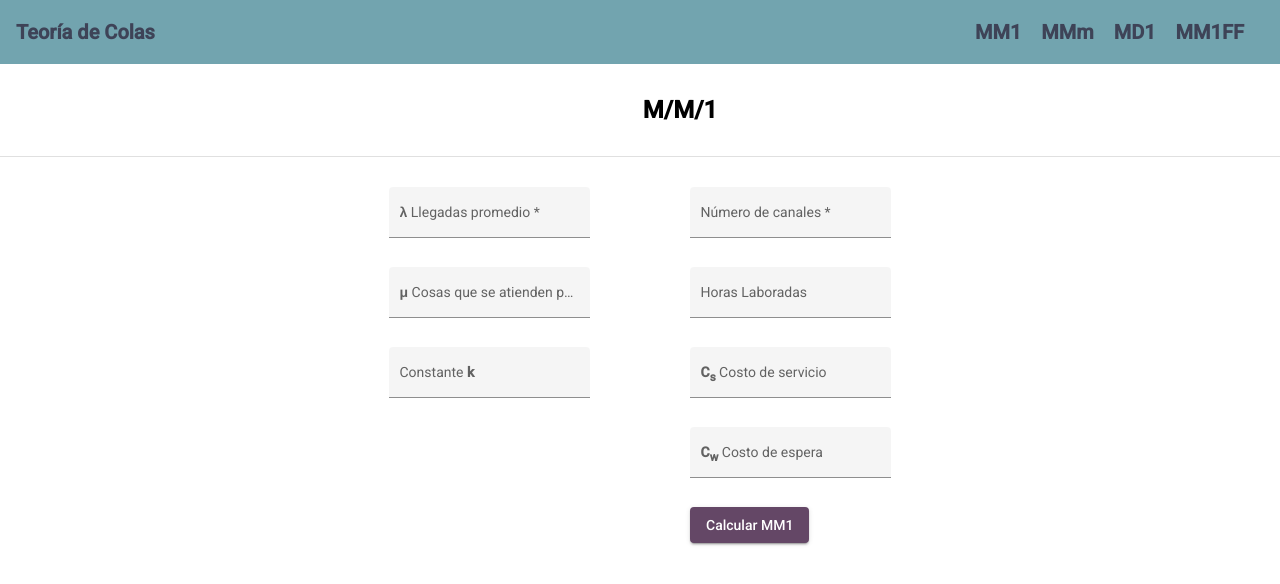
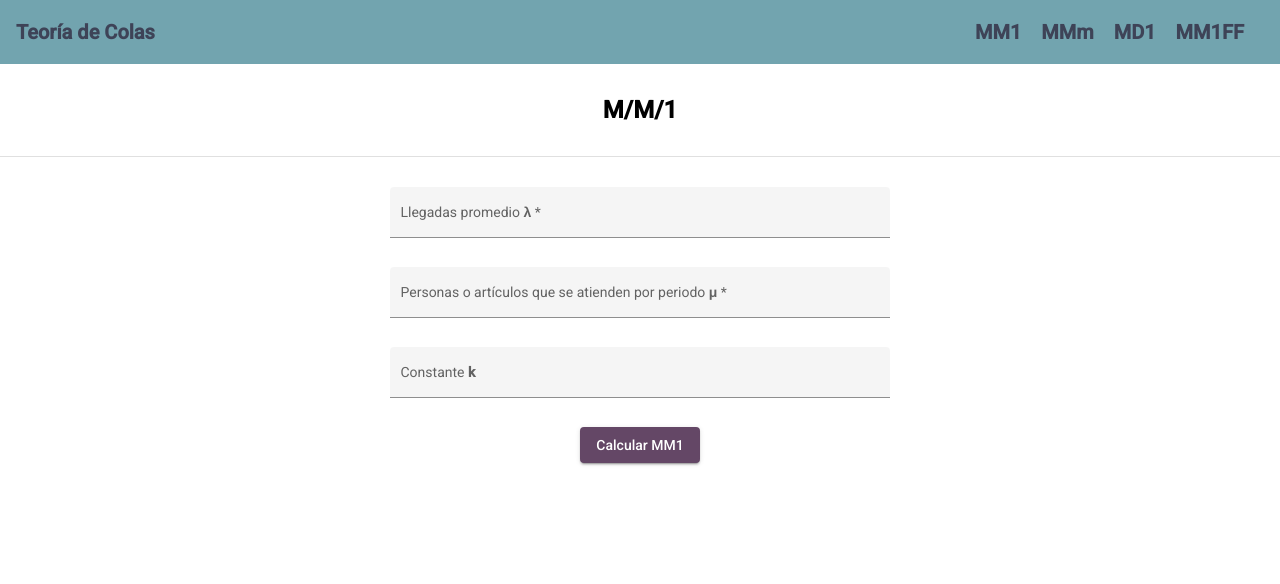
Before and after one commit to pavega/teoria-colas, an Angular app: page /MM1 in a window 1280 px wide. Shown: the top 584 px of the page. Built offline with nearby package versions, Linux system fonts and the light colour scheme.

Commit message:
Se quitaron los costos

```diff
--- a/src/app/formula/md1/md1.component.css
+++ b/src/app/formula/md1/md1.component.css
@@ -11,7 +11,6 @@
 .title {
   text-align: center;
   margin-top: 30px;
-  margin-left: 80px;
   margin-bottom: 30px;
 }
 
@@ -69,3 +68,9 @@
 .mat-flat-button.mat-primary, .mat-raised-button.mat-primary, .mat-fab.mat-primary, .mat-mini-fab.mat-primary {
   background-color: #644766;
 }
+
+.buttonStyle{
+  display:flex;
+  justify-content:center;
+  align-items:center;
+}
--- a/src/app/formula/md1/md1.component.html
+++ b/src/app/formula/md1/md1.component.html
@@ -6,17 +6,19 @@
   <form class='form' [formGroup]="md1Form" (ngSubmit)="calcularMD1()">
     <div class="form-group">
       <mat-form-field class="full-width" appearance="fill">
-        <mat-label><b>λ</b> Llegadas promedio</mat-label>
+        <mat-label>Llegadas promedio <b>λ</b></mat-label>
         <input type="number" matInput formControlName="llegadasPromedio3" class="form-control" id="llegadasPromedio3" required>
       </mat-form-field>
     </div>
     <div class="form-group">
       <mat-form-field class="full-width" appearance="fill">
-        <mat-label><b>μ</b> Cosas que se atienden por periodo</mat-label>
+        <mat-label>Persona o artículos que se atienden por periodo <b>μ</b></mat-label>
         <input type="number" matInput formControlName="atendidoPorPeriodo3" class="form-control" id="atendidoPorPeriodo3" required>
       </mat-form-field>
     </div>
-    <button type="submit" mat-raised-button color="primary">Calcular MD1</button>
+    <div class="buttonStyle">
+      <button type="submit" mat-raised-button color="primary">Calcular MD1</button>
+    </div>
   </form>
 </div>
 
--- a/src/app/formula/mm1-ff/mm1-ff.component.css
+++ b/src/app/formula/mm1-ff/mm1-ff.component.css
@@ -11,7 +11,6 @@
 .title {
   text-align: center;
   margin-top: 30px;
-  margin-left: 80px;
   margin-bottom: 30px;
 }
 
@@ -100,3 +99,9 @@
 .mat-flat-button.mat-primary, .mat-raised-button.mat-primary, .mat-fab.mat-primary, .mat-mini-fab.mat-primary {
   background-color: #644766;
 }
+
+.buttonStyle{
+  display:flex;
+  justify-content:center;
+  align-items:center;
+}
--- a/src/app/formula/mm1-ff/mm1-ff.component.html
+++ b/src/app/formula/mm1-ff/mm1-ff.component.html
@@ -6,19 +6,19 @@
   <form class='form' [formGroup]="mm1FF" (ngSubmit)="calcularMM1FF()">
     <div class="form-group">
       <mat-form-field class="full-width" appearance="fill">
-        <mat-label><b>λ</b> Llegadas promedio</mat-label>
+        <mat-label>Llegadas promedio <b>λ</b></mat-label>
         <input type="number" matInput formControlName="llegadasPromedio" class="form-control" id="llegadasPromedio" required>
       </mat-form-field>
     </div>
     <div class="form-group">
       <mat-form-field class="full-width" appearance="fill">
-        <mat-label><b>μ</b> Cosas que se atienden por periodo</mat-label>
+        <mat-label>Personas o artículos que se atienden por periodo <b>μ</b></mat-label>
         <input type="number" matInput formControlName="atendidoPorPeriodo" class="form-control" id="atendidoPorPeriodo"required>
       </mat-form-field>
     </div>
     <div class="form-group">
       <mat-form-field class="full-width" appearance="fill">
-        <mat-label><b>N</b> Tamaño de la población</mat-label>
+        <mat-label>Tamaño de la población <b>N</b> </mat-label>
         <input type="number" matInput formControlName="tamanioPoblacion" class="form-control" id="tamanioPoblacion" [(ngModel)]="cantidadFilas" (ngModelChange)="generarFilas()" (input)="cleanTable()" required>
       </mat-form-field>
     </div>
@@ -34,7 +34,9 @@
         <td>{{ probaTerceraColumna }}</td>
       </tr>
     </table>
-    <button type="submit" mat-raised-button color="primary">Calcular MM1FF</button>
+    <div class="buttonStyle">
+      <button type="submit" mat-raised-button color="primary">Calcular MM1FF</button>
+    </div>
   </form>
 </div>
 
--- a/src/app/formula/mm1/mm1.component.css
+++ b/src/app/formula/mm1/mm1.component.css
@@ -11,7 +11,6 @@
 .title {
   text-align: center;
   margin-top: 30px;
-  margin-left: 80px;
   margin-bottom: 30px;
 }
 
@@ -19,10 +18,6 @@
   margin-top: 30px;
   display: flex;
   justify-content: center;
-}
-
-.form-column {
-  margin: 0 50px;
 }
 
 .form-group {
@@ -73,3 +68,9 @@
 .mat-flat-button.mat-primary, .mat-raised-button.mat-primary, .mat-fab.mat-primary, .mat-mini-fab.mat-primary {
   background-color: #644766;
 }
+
+.buttonStyle{
+  display:flex;
+  justify-content:center;
+  align-items:center;
+}
--- a/src/app/formula/mm1/mm1.component.html
+++ b/src/app/formula/mm1/mm1.component.html
@@ -3,18 +3,16 @@
   <mat-divider></mat-divider>
 </div>
 <div class="container">
-  <div class="form-column">
-
   <form class='form' [formGroup]="form" (ngSubmit)="calcularMM1()">
     <div class="form-group">
       <mat-form-field class="full-width" appearance="fill">
-          <mat-label><b>λ</b> Llegadas promedio</mat-label>
+        <mat-label>Llegadas promedio <b>λ</b></mat-label>
         <input type="number" matInput formControlName="llegadasPromedio" class="form-control" id="llegadasPromedio" required>
       </mat-form-field>
     </div>
     <div class="form-group">
       <mat-form-field class="full-width" appearance="fill">
-          <mat-label><b>μ</b> Cosas que se atienden por periodo</mat-label>
+        <mat-label>Personas o artículos que se atienden por periodo <b>μ</b></mat-label>
         <input type="number" matInput formControlName="atendidoPorPeriodo" class="form-control" id="atendidoPorPeriodo" required>
       </mat-form-field>
     </div>
@@ -24,9 +22,12 @@
         <input type="number" matInput formControlName="valorEvaluado" class="form-control" id="valorEvaluado">
       </mat-form-field>
     </div>
+    <div class="buttonStyle">
+      <button type="submit" mat-raised-button color="primary">Calcular MM1</button>
+    </div>
   </form>
 </div>
-  <div class="form-column">
+  <!-- <div class="form-column">
     <form class='form' [formGroup]="form" (ngSubmit)="calcularMM1()">
       <div class="form-group">
         <mat-form-field class="full-width" appearance="fill">
@@ -51,11 +52,10 @@
           <mat-label><b>C<sub>w</sub></b> Costo de espera</mat-label>
           <input type="number" matInput formControlName="costoInsatisfaccion" class="form-control" id="costoInsatisfaccion">
         </mat-form-field>
-      </div>
+
       <button type="submit" mat-raised-button color="primary">Calcular MM1</button>
     </form>
-  </div>
-</div>
+  </div></div> -->
 
 <div class="table-container mat-elevation-z8" *ngIf="lmm1!=-1">
   <table class="table">
@@ -68,11 +68,11 @@
         <th data-toggle="tooltip" data-placement="top" title="Probabilidad de uso del sistema" scope="col">Ro</th>
         <th data-toggle="tooltip" data-placement="top" title="Probabilidad de no uso" scope="col">P0</th>
         <th data-toggle="tooltip" data-placement="top" title="Probabilidad clientes mayor a K" scope="col">Pn>K</th>
-        <th scope="col" data-toggle="tooltip" data-placement="top" title="Costo total del servicio diario">C.T servicio (*HL)</th>
+        <!-- <th scope="col" data-toggle="tooltip" data-placement="top" title="Costo total del servicio diario">C.T servicio (*HL)</th>
         <th class="bg bg-info" scope="col" data-toggle="tooltip" data-placement="top" title="Costo total de espera en sistema">C.T espera S (*HL)</th>
         <th class="bg bg-success" scope="col" data-toggle="tooltip" data-placement="top" title="Costo total de espera en cola">C.T espera C (*HL)</th>
         <th class="bg bg-info" scope="col" data-toggle="tooltip" data-placement="top" title="Costo final en sistema">Costo final S</th>
-        <th class="bg bg-success" scope="col" data-toggle="tooltip" data-placement="top" title="Costo final en cola">Costo final C</th>
+        <th class="bg bg-success" scope="col" data-toggle="tooltip" data-placement="top" title="Costo final en cola">Costo final C</th> -->
       </tr>
     </thead>
     <tbody>
@@ -84,11 +84,11 @@
         <td>{{romm1}}</td>
         <td>{{p0mm1}}</td>
         <td>{{pnmm1}}</td>
-        <td>{{totalServiciomm1}}</td>
+        <!-- <td>{{totalServiciomm1}}</td>
         <td>{{totalEsperasSistemamm1}}</td>
         <td>{{totalEsperaColamm1}}</td>
         <td>{{costoFinalSistemamm1}}</td>
-        <td>{{costoFinalColamm1}}</td>
+        <td>{{costoFinalColamm1}}</td> -->
       </tr>
       <tr>
         <td></td>
--- a/src/app/formula/mmm/mmm.component.css
+++ b/src/app/formula/mmm/mmm.component.css
@@ -11,7 +11,6 @@
 .title {
   text-align: center;
   margin-top: 30px;
-  margin-left: 80px;
   margin-bottom: 30px;
 }
 
@@ -19,10 +18,6 @@
   margin-top: 30px;
   display: flex;
   justify-content: center;
-}
-
-.form-column {
-  margin: 0 50px;
 }
 
 .form-group {
@@ -73,3 +68,9 @@
 .mat-flat-button.mat-primary, .mat-raised-button.mat-primary, .mat-fab.mat-primary, .mat-mini-fab.mat-primary {
   background-color: #644766;
 }
+
+.buttonStyle{
+  display:flex;
+  justify-content:center;
+  align-items:center;
+}
--- a/src/app/formula/mmm/mmm.component.html
+++ b/src/app/formula/mmm/mmm.component.html
@@ -3,35 +3,37 @@
   <mat-divider></mat-divider>
 </div>
 <div class="container">
-  <div class="form-column">
-
+  <!-- <div class="form-column"> -->
   <form class='form' [formGroup]="mmmForm" (ngSubmit)="calcularMMm()">
     <div class="form-group">
       <mat-form-field class="full-width" appearance="fill">
-          <mat-label><b>λ</b> Llegadas promedio</mat-label>
+        <mat-label>Llegadas promedio <b>λ</b></mat-label>
         <input type="number" matInput formControlName="llegadasPromedio2" class="form-control" id="llegadasPromedio2" required>
       </mat-form-field>
     </div>
     <div class="form-group">
       <mat-form-field class="full-width" appearance="fill">
-          <mat-label><b>μ</b> Cosas que se atienden por periodo</mat-label>
+        <mat-label>Personas o artículos que se atienden por periodo <b>μ</b></mat-label>
         <input type="number" matInput formControlName="atendidoPorPeriodo2" class="form-control" id="atendidoPorPeriodo2" required>
       </mat-form-field>
     </div>
     <div class="form-group">
       <mat-form-field class="full-width" appearance="fill">
-          <mat-label>Horas Laboradas</mat-label>
-          <input type="number" matInput formControlName="horasLaborales2" class="form-control" id="horasLaborales2">
+        <mat-label>Número de canales <b>m</b></mat-label>
+        <input type="number" matInput formControlName="numeroCanales2" class="form-control" id="numeroCanales2" required>
       </mat-form-field>
+    </div>
+    <div class="buttonStyle">
+      <button type="submit" mat-raised-button color="primary">Calcular MMm</button>
     </div>
   </form>
 </div>
-  <div class="form-column">
+  <!-- <div class="form-column">
     <form class='form' [formGroup]="mmmForm" (ngSubmit)="calcularMMm()">
       <div class="form-group">
         <mat-form-field class="full-width" appearance="fill">
-          <mat-label><b>m</b> Número de canales</mat-label>
-          <input type="number" matInput formControlName="numeroCanales2" class="form-control" id="numeroCanales2" required>
+        <mat-label>Horas Laboradas</mat-label>
+        <input type="number" matInput formControlName="horasLaborales2" class="form-control" id="horasLaborales2">
       </mat-form-field>
       </div>
       <div class="form-group">
@@ -49,7 +51,7 @@
       <button type="submit" mat-raised-button color="primary">Calcular MMm</button>
     </form>
   </div>
-</div>
+</div> -->
 
 <div class="table-container mat-elevation-z8" *ngIf="lmmm!=-1">
   <table class="table">
@@ -61,11 +63,11 @@
         <th data-toggle="tooltip" data-placement="top" title="Tiempo de espera en cola" scope="col">Wq</th>
         <th data-toggle="tooltip" data-placement="top" title="Probabilidad de uso del sistema" scope="col">Ro</th>
         <th data-toggle="tooltip" data-placement="top" title="Probabilidad de no uso" scope="col">P0</th>
-        <th scope="col" data-toggle="tooltip" data-placement="top" title="Costo total del servicio diario">C.T servicio (*HL)</th>
+        <!-- <th scope="col" data-toggle="tooltip" data-placement="top" title="Costo total del servicio diario">C.T servicio (*HL)</th>
         <th class="bg bg-info" scope="col" data-toggle="tooltip" data-placement="top" title="Costo total de espera en sistema">C.T espera S (*HL)</th>
         <th class="bg bg-success" scope="col" data-toggle="tooltip" data-placement="top" title="Costo total de espera en cola">C.T espera C (*HL)</th>
         <th class="bg bg-info" scope="col" data-toggle="tooltip" data-placement="top" title="Costo final en sistema">Costo final S</th>
-        <th class="bg bg-success" scope="col" data-toggle="tooltip" data-placement="top" title="Costo final en cola">Costo final C</th>
+        <th class="bg bg-success" scope="col" data-toggle="tooltip" data-placement="top" title="Costo final en cola">Costo final C</th> -->
       </tr>
     </thead>
     <tbody>
@@ -76,11 +78,11 @@
         <td>{{wqmmm}}</td>
         <td>{{rommm}}</td>
         <td>{{p0mmm}}</td>
-        <td>{{totalServiciommm}}</td>
+        <!-- <td>{{totalServiciommm}}</td>
         <td>{{totalEsperasSistemammm}}</td>
         <td>{{totalEsperaColammm}}</td>
         <td>{{costoFinalSistemammm}}</td>
-        <td>{{costoFinalColammm}}</td>
+        <td>{{costoFinalColammm}}</td> -->
       </tr>
       <tr>
         <td></td>
```
Lines whose indentation alone changed are shown as unchanged.
